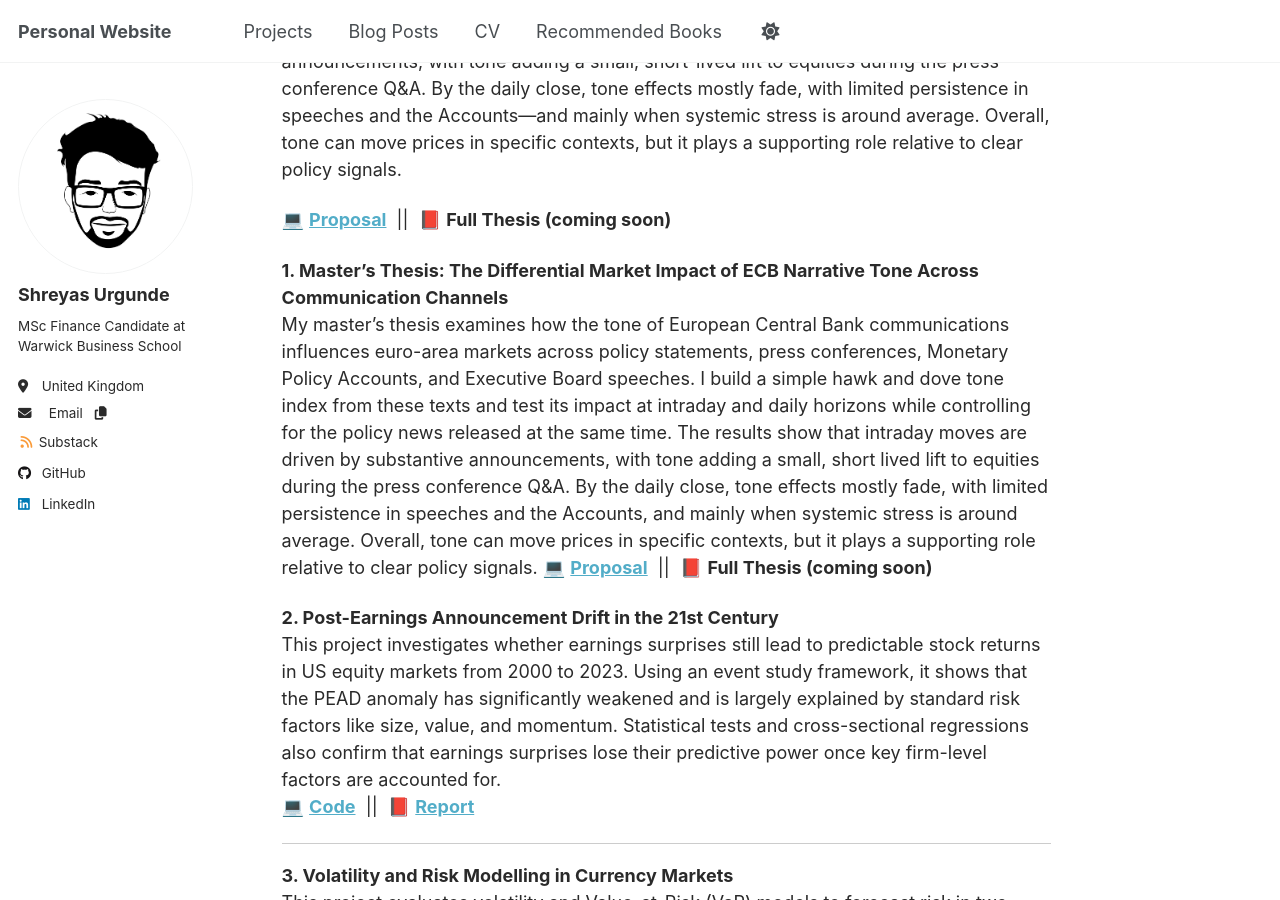
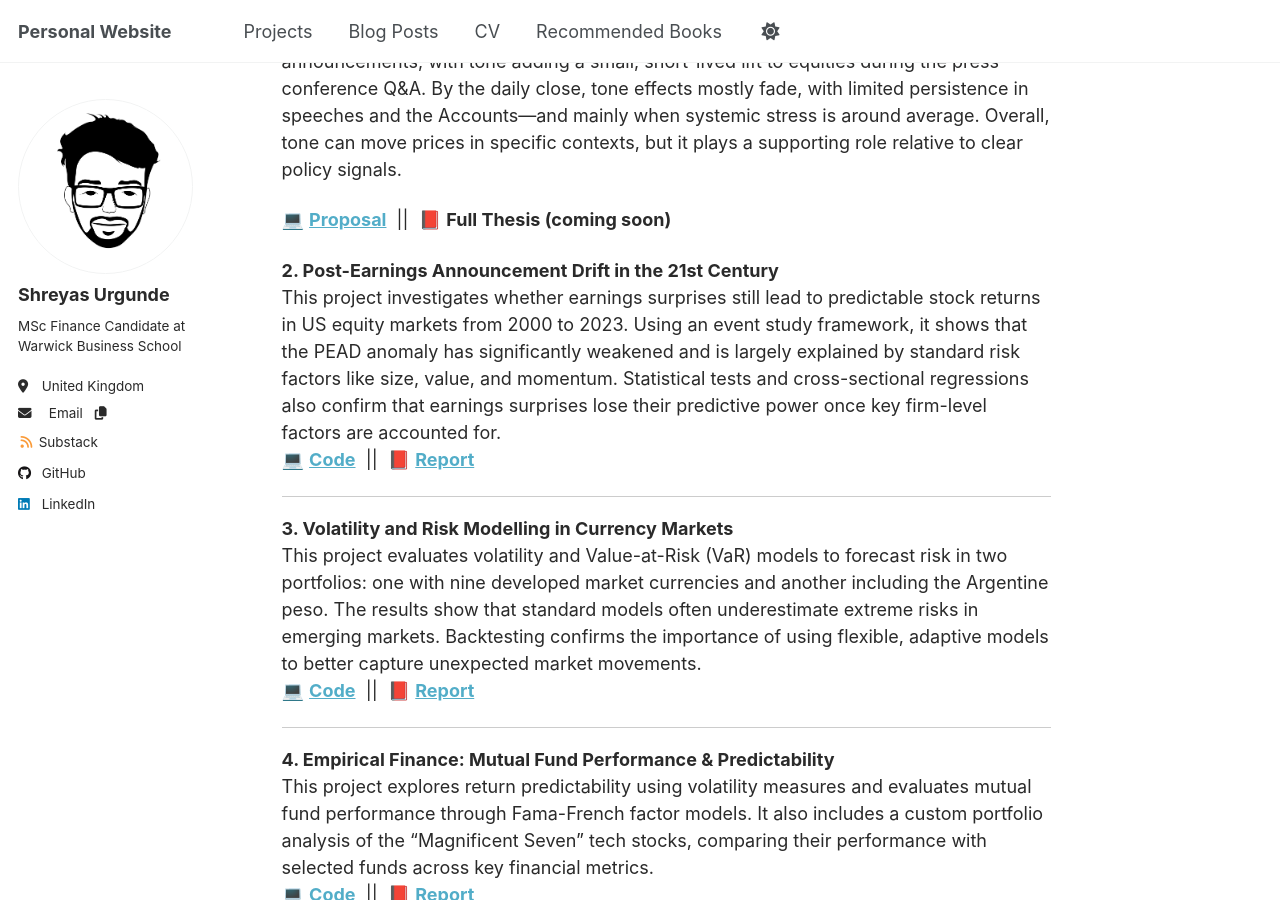
Before and after one commit to shreyasxi/shreyasxi.github.io, a Jekyll site: the page built from _pages/projects.md, in a window 1280 px wide and 900 px high, scrolled down 295 px. Built offline with Jekyll 4.4.1, drawn with Linux system fonts in a browser that asks for light colours; a script that is not in the unit is left out.

Commit message:
Update projects.md

```diff
--- a/_pages/projects.md
+++ b/_pages/projects.md
@@ -8,10 +8,6 @@ author_profile: true
 <h3>1. Master’s Thesis: ECB Narrative Tone and Market Impact</h3>
 <p>My master’s thesis examines how the tone of European Central Bank communications influences euro-area markets across policy statements, press conferences, Monetary Policy Accounts, and Executive Board speeches. I build a simple hawk and dove tone index from these texts and test its impact at intraday and daily horizons while controlling for the policy news released at the same time. Intraday moves are driven by substantive announcements, with tone adding a small, short-lived lift to equities during the press conference Q&A. By the daily close, tone effects mostly fade, with limited persistence in speeches and the Accounts—and mainly when systemic stress is around average. Overall, tone can move prices in specific contexts, but it plays a supporting role relative to clear policy signals.</p>
 <p>💻 <a href="YOUR_PROPOSAL_LINK" target="_blank"><strong>Proposal</strong></a> &nbsp;||&nbsp; 📕 <strong>Full Thesis (coming soon)</strong></p>
-
-**1. Master’s Thesis: The Differential Market Impact of ECB Narrative Tone Across Communication Channels**
-My master’s thesis examines how the tone of European Central Bank communications influences euro-area markets across policy statements, press conferences, Monetary Policy Accounts, and Executive Board speeches. I build a simple hawk and dove tone index from these texts and test its impact at intraday and daily horizons while controlling for the policy news released at the same time. The results show that intraday moves are driven by substantive announcements, with tone adding a small, short lived lift to equities during the press conference Q&A. By the daily close, tone effects mostly fade, with limited persistence in speeches and the Accounts, and mainly when systemic stress is around average. Overall, tone can move prices in specific contexts, but it plays a supporting role relative to clear policy signals.
-💻 <a href="https://github.com/shreyasxi/PEAD-Anomaly-in-US-Equities/blob/main/Jupyter%20Notebook/5582804.ipynb" target="_blank"><strong>Proposal</strong></a> &nbsp;||&nbsp; 📕 <strong>Full Thesis (coming soon)</strong>
 
 **2. Post-Earnings Announcement Drift in the 21st Century**
 This project investigates whether earnings surprises still lead to predictable stock returns in US equity markets from 2000 to 2023. Using an event study framework, it shows that the PEAD anomaly has significantly weakened and is largely explained by standard risk factors like size, value, and momentum. Statistical tests and cross-sectional regressions also confirm that earnings surprises lose their predictive power once key firm-level factors are accounted for.
```
